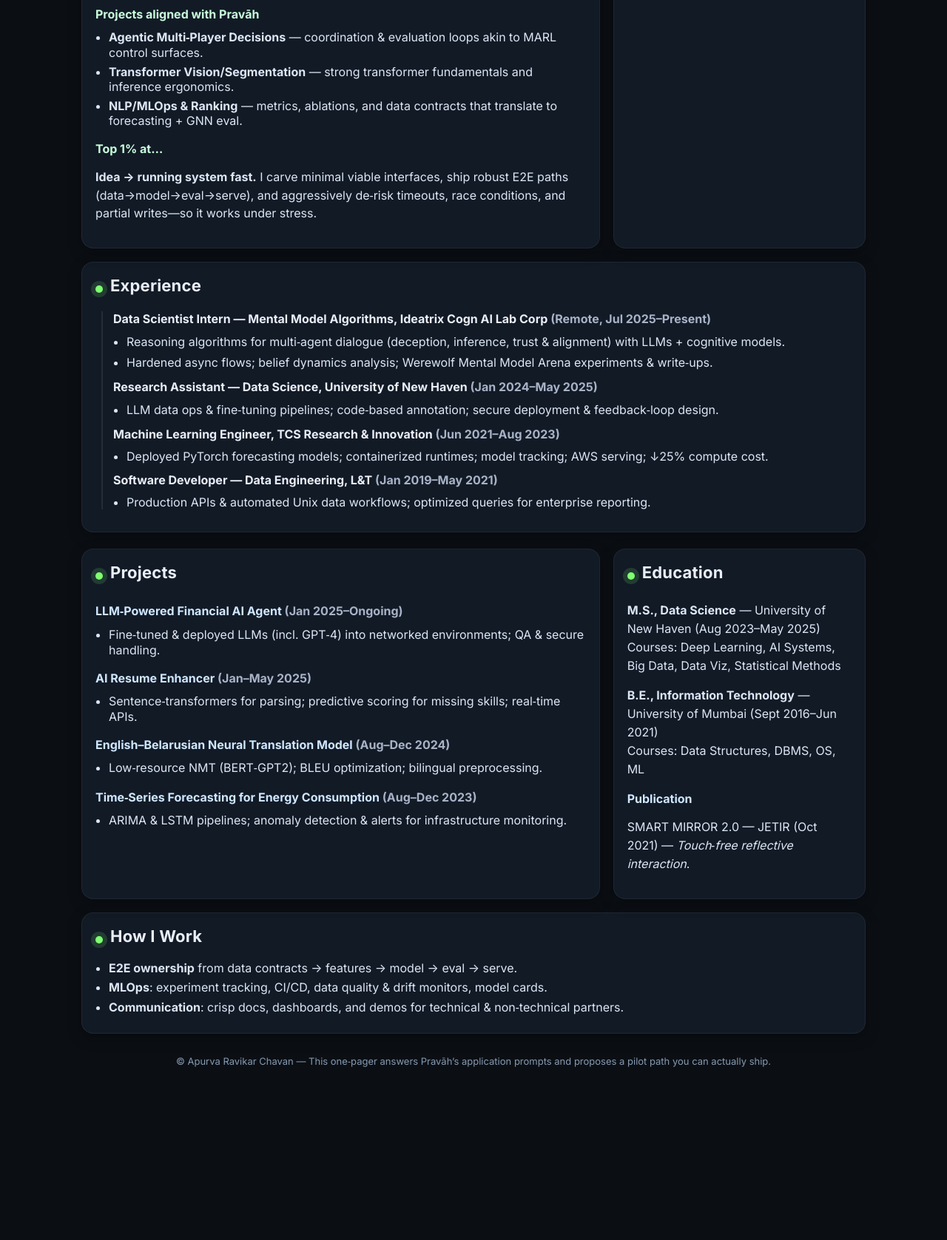
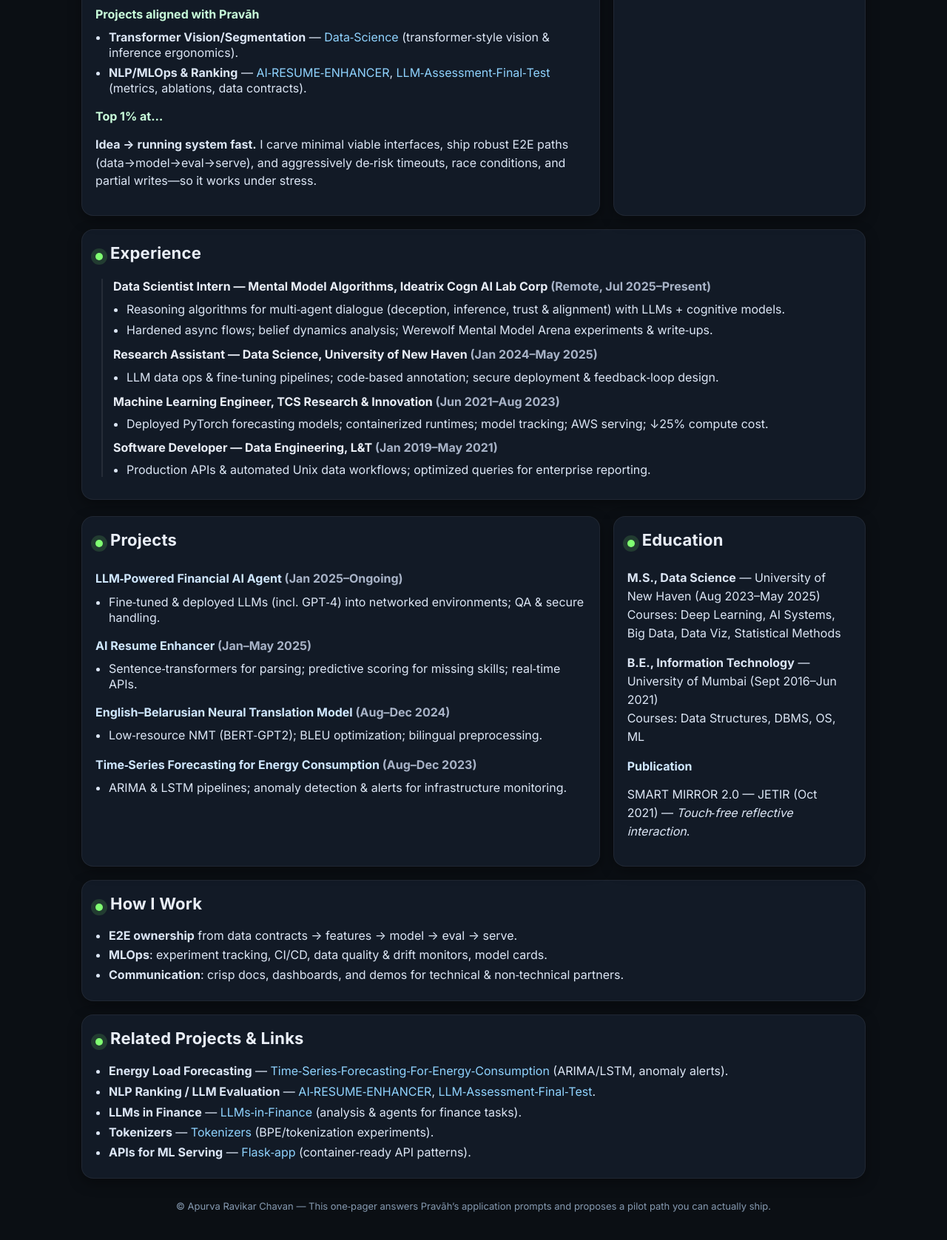
Before and after one commit to Apurva1205/Pravah, a plain HTML site: page index.html in a window 1280 px wide. Shown: the part 1549-3226 px from the top of the page at 74% size. Before the commit the page ends 3073 px from the top, so only its background shows below. Drawn offline with Linux system fonts and the light colour scheme.

Commit message:
Update index.html

```diff
--- a/index.html
+++ b/index.html
@@ -166,10 +166,8 @@
           </div>
           <div>
             <div class="q">Projects aligned with Pravāh</div>
-            <ul class="list">
-              <li><strong>Agentic Multi‑Player Decisions</strong> — coordination & evaluation loops akin to MARL control surfaces.</li>
-              <li><strong>Transformer Vision/Segmentation</strong> — strong transformer fundamentals and inference ergonomics.</li>
-              <li><strong>NLP/MLOps & Ranking</strong> — metrics, ablations, and data contracts that translate to forecasting + GNN eval.</li>
+            <ul class="list"><li><strong>Transformer Vision/Segmentation</strong> — <a href="https://github.com/Apurva1205/Data-Science" target="_blank" rel="noreferrer">Data‑Science</a> (transformer‑style vision & inference ergonomics).</li>
+              <li><strong>NLP/MLOps & Ranking</strong> — <a href="https://github.com/Apurva1205/AI-RESUME-ENHANCER" target="_blank" rel="noreferrer">AI‑RESUME‑ENHANCER</a>, <a href="https://github.com/Apurva1205/LLM-Assessment-Final-Test" target="_blank" rel="noreferrer">LLM‑Assessment‑Final‑Test</a> (metrics, ablations, data contracts).</li>
             </ul></div>
           <div>
             <div class="q">Top 1% at…</div>
@@ -261,6 +259,16 @@
       </ul>
     </section>
 
+    <section class="card" style="margin-top: 18px;">
+      <div class="section-title"><span class="dot"></span><h2>Related Projects & Links</h2></div>
+      <ul class="list"><li><strong>Energy Load Forecasting</strong> — <a href="https://github.com/Apurva1205/Time-Series-Forecasting-For-Energy-Consumption" target="_blank" rel="noreferrer">Time‑Series‑Forecasting‑For‑Energy‑Consumption</a> (ARIMA/LSTM, anomaly alerts).</li>
+        <li><strong>NLP Ranking / LLM Evaluation</strong> — <a href="https://github.com/Apurva1205/AI-RESUME-ENHANCER" target="_blank" rel="noreferrer">AI‑RESUME‑ENHANCER</a>, <a href="https://github.com/Apurva1205/LLM-Assessment-Final-Test" target="_blank" rel="noreferrer">LLM‑Assessment‑Final‑Test</a>.</li>
+        <li><strong>LLMs in Finance</strong> — <a href="https://github.com/Apurva1205/LLMs-in-Finance" target="_blank" rel="noreferrer">LLMs‑in‑Finance</a> (analysis & agents for finance tasks).</li>
+        <li><strong>Tokenizers</strong> — <a href="https://github.com/Apurva1205/Tokenizers" target="_blank" rel="noreferrer">Tokenizers</a> (BPE/tokenization experiments).</li>
+        <li><strong>APIs for ML Serving</strong> — <a href="https://github.com/Apurva1205/Flask-app" target="_blank" rel="noreferrer">Flask‑app</a> (container‑ready API patterns).</li>
+      </ul>
+    </section>
+
     <div class="footer">© Apurva Ravikar Chavan — This one‑pager answers Pravāh’s application prompts and proposes a pilot path you can actually ship.</div>
   </div>
 </body>
```
